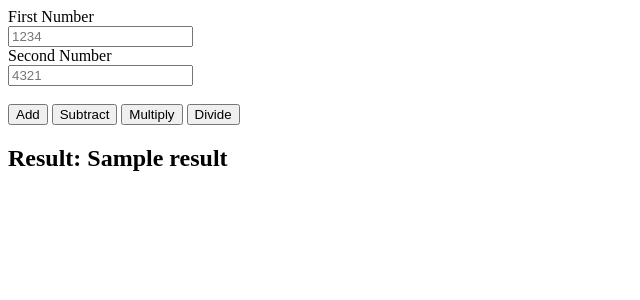
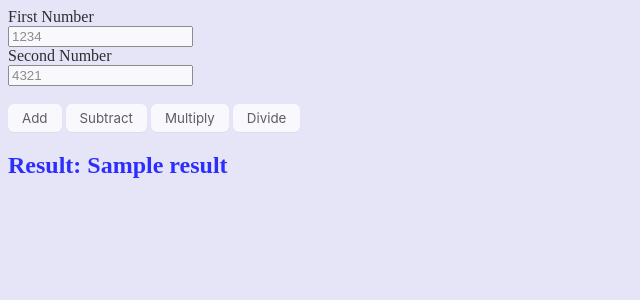
Before and after one commit to NicolaiMatthew/calculator-app, a Flask app: template templates/index.html in a window 1280 px wide. Shown: the top 300 px of the page, without its empty margins (0-640 px from the left). Run offline with Flask 3, Linux system fonts and the light colour scheme; the template is opened without the code that fills it: most values are stand-ins (such as "Sample title", 1, 10 or a date in 2020).

Commit message:
May revisit to add more functionality

```diff
--- /dev/null
+++ b/static/stylesheets/style.css
@@ -0,0 +1,30 @@
+body {
+    background-color: #e5e5f7;
+    opacity: 0.8;
+    background-image: radial-gradient(#444cf7 0.5px, #e5e5f7 0.5px);
+    background-size: 10px 10px;
+}
+
+
+h2 {
+    color: blue;
+}
+
+.button-11 {
+  align-items: center;
+  padding: 6px 14px;
+  font-family: -apple-system, BlinkMacSystemFont, 'Roboto', sans-serif;
+  border-radius: 6px;
+  color: #3D3D3D;
+  background: #fff;
+  border: none;
+  box-shadow: 0px 0.5px 1px rgba(0, 0, 0, 0.1);
+  user-select: none;
+  -webkit-user-select: none;
+  touch-action: manipulation;
+}
+
+.button-11:focus {
+  box-shadow: 0px 0.5px 1px rgba(0, 0, 0, 0.1), 0px 0px 0px 3.5px rgba(58, 108, 217, 0.5);
+  outline: 0;
+}
--- a/templates/index.html
+++ b/templates/index.html
@@ -6,7 +6,7 @@
         <title></title>
         <meta name="description" content="">
         <meta name="viewport" content="width=device-width, initial-scale=1">
-        <link rel="stylesheet" href="">
+        <link rel="stylesheet" href="/static/stylesheets/style.css">
     </head>
     <body>
         <form action="{{url_for("hello_world")}}" method="post">
@@ -14,10 +14,10 @@
             <input type="text" id="firstnum" name="fnum" placeholder="1234"><br>
             <label for="secondnum">Second Number</label><br>
             <input type="text" id="secondnum" name="snum" placeholder="4321"><br><br>
-            <button type="submit" name="action" value="add">Add</button>
-            <button type="submit" name="action" value="subtract">Subtract</button>
-            <button type="submit" name="action" value="multiply">Multiply</button>
-            <button type="submit" name="action" value="divide">Divide</button><br/>
+            <button class= "button-11" type="submit" name="action" value="add">Add</button>
+            <button class= "button-11" type="submit" name="action" value="subtract">Subtract</button>
+            <button class= "button-11" type="submit" name="action" value="multiply">Multiply</button>
+            <button class= "button-11" type="submit" name="action" value="divide">Divide</button><br/>
             <h2>Result: {{result}}</h2>
           </form>
 
```
